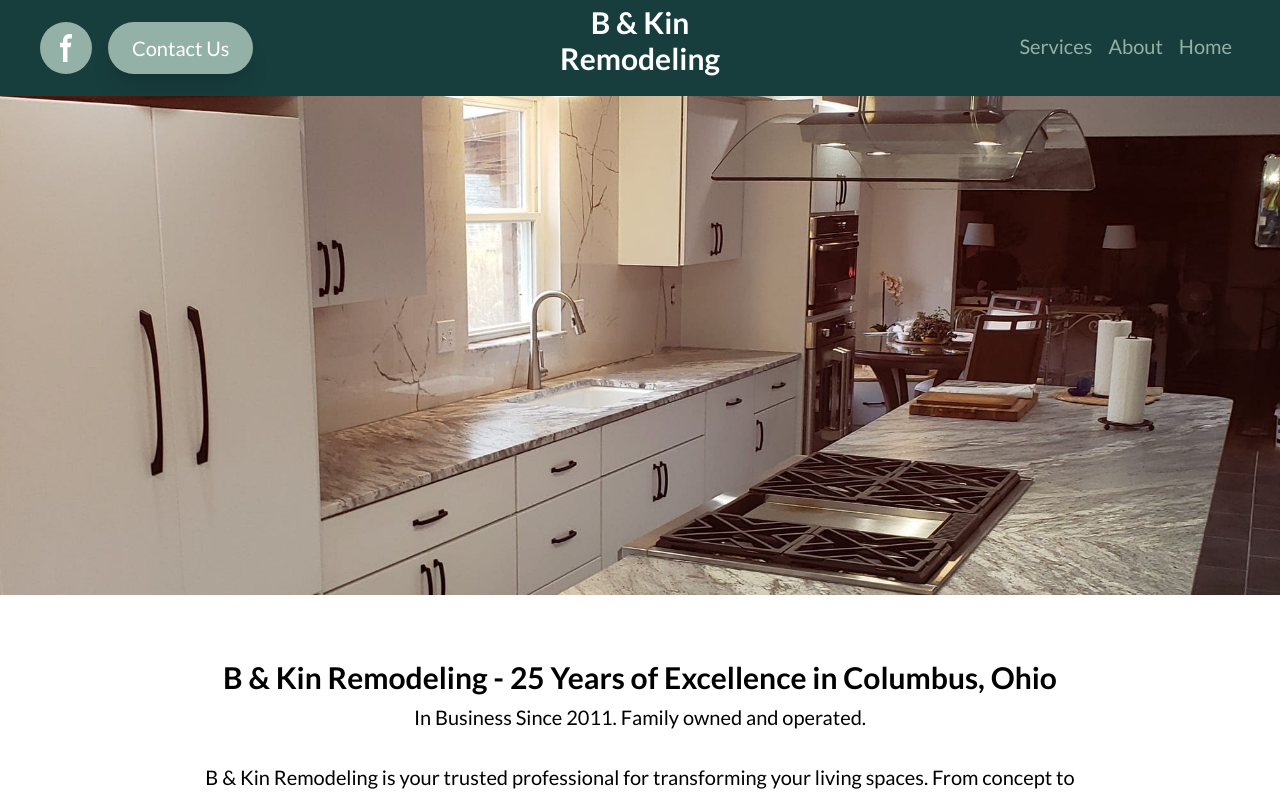
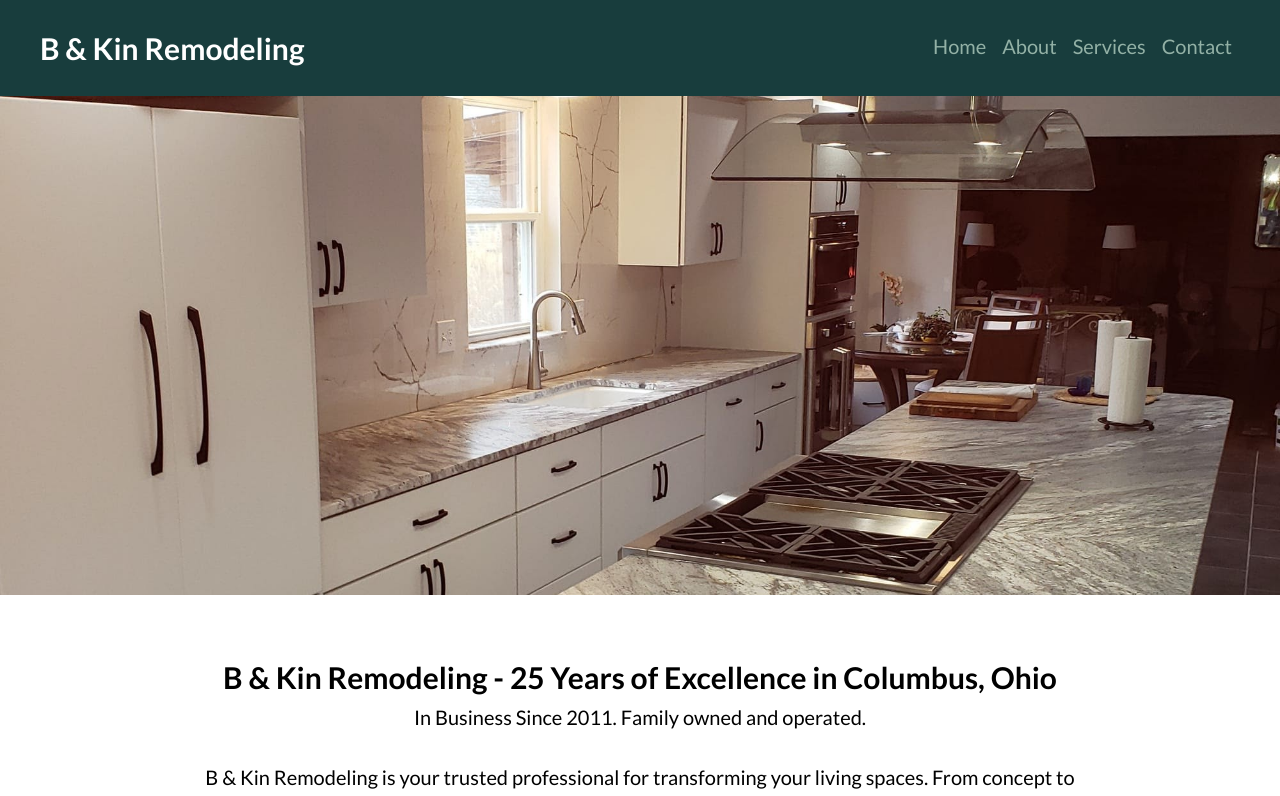
Before and after one commit to jppoullet/b-and-kin-remodeling, a React (Vite) app: page / in a window 1280 px wide. Shown: the top 796 px of the page. Built offline with nearby package versions, Linux system fonts and the light colour scheme.

Commit message:
restyled nav bar and footer

```diff
--- a/src/cards/ContactCard.jsx
+++ b/src/cards/ContactCard.jsx
@@ -68,17 +68,15 @@ const ContactCard = () => {
           Reach out today!
         </h2>
 
-        <p className="mt-8">
         <a
           href="tel:6143906882"
           aria-label="Phone Number"
-            className="hover:font-bold flex justify-center items-center gap-3"
+          className="hover:font-bold flex justify-center items-center gap-3 mt-8"
         >
           <HiOutlinePhone />
           614-390-6882
         </a>
-        </p>
-        <p>
+
         <a
           href="mailto:"
           aria-label="Email Address"
@@ -87,7 +85,6 @@ const ContactCard = () => {
           <HiOutlineMail />
           bnkin.remodeling@yahoo.com
         </a>
-        </p>
       </div>
 
       <form
--- a/src/cards/FooterCard.jsx
+++ b/src/cards/FooterCard.jsx
@@ -1,23 +1,23 @@
 import React from "react";
 import { HiOutlinePhone, HiOutlineMail } from "react-icons/hi";
+import { FaFacebookSquare } from "react-icons/fa";
 
 const FooterCard = () => {
   return (
-    <div className="text-center pt-12 pb-16 mt-10 bottom-0 leading-relaxed bg-primary text-secondary">
-      <h1 className="text-xl">Contact</h1>
+    <div className="flex flex-col items-center text-center pt-12 pb-16 mt-10 bottom-0 leading-relaxed bg-primary text-secondary">
+      <h2 className="text-xl">Contact</h2>
       <br />
-      <p>Benjamin - Owner</p>
-      <p>
+      <h3>Benjamin - Owner</h3>
+
       <a
         href="tel:6143906882"
         aria-label="Phone Number"
-          className="hover:font-bold flex justify-center items-center gap-3"
+        className="hover:font-bold flex justify-center items-center gap-3 mt-4"
       >
         <HiOutlinePhone />
         614-390-6882
       </a>
-      </p>
-      <p>
+
       <a
         href="mailto:"
         aria-label="Email Address"
@@ -26,7 +26,12 @@ const FooterCard = () => {
         <HiOutlineMail />
         bnkin.remodeling@yahoo.com
       </a>
-      </p>
+      <a
+        href="https://www.facebook.com/profile.php?id=100063549162496"
+        className="mt-2 hover:scale-110"
+      >
+        <FaFacebookSquare size={40} />
+      </a>
     </div>
   );
 };
--- a/src/components/Navbar.jsx
+++ b/src/components/Navbar.jsx
@@ -55,51 +55,41 @@ const Navbar = () => {
   return (
     <nav className="bg-primary w-full fixed top-0 z-50">
       {/* Desktop View */}
-      <div className="grid grid-cols-3 items-center mx-10 py-1 md:max-w-[1200px] xl:mx-auto">
+      <div className="flex items-center justify-between mx-10 py-6 md:max-w-[1200px] xl:mx-auto">
         {/* Social Contact Us */}
-
-        <div className="hidden md:flex gap-4 items-center">
-          {/* Facebook Icon */}
-          <FacebookBtn />
-
-          {/* Contact Us */}
-          <a href="#contactSection">
-            <Btn>Contact Us</Btn>
-          </a>
-        </div>
 
         {/* Home - Business Name/Logo */}
         <div className="flex flex-col items-center">
-          <div className="text-center text-3xl text-white font-bold no-underline cursor-pointer pb-4">
-            <a href="/">
-              B & Kin
-              <br />
-              Remodeling
-            </a>
+          <div className="text-center text-3xl text-white font-bold no-underline cursor-pointer">
+            <a href="/">B & Kin Remodeling</a>
           </div>
         </div>
 
         {/* Nav Menu */}
         <div className="hidden md:flex text-secondary text-xl justify-end">
           <a
-            href="#gallerySection"
+            href="#home"
             className="block relative p-2 my-0 hover:font-bold after:block after:scale-x-0 after:h-1 after:w-full after:bg-secondary after:transition after:ease-in-out after:duration-200 after:hover:scale-x-100"
           >
-            Services
+            Home
           </a>
-
           <a
             href="#aboutSection"
             className="block relative p-2 my-0 hover:font-bold after:block after:scale-x-0 after:h-1 after:w-full after:bg-secondary after:transition after:ease-in-out after:duration-200 after:hover:scale-x-100"
           >
             About
           </a>
-
           <a
-            href="#home"
+            href="#gallerySection"
             className="block relative p-2 my-0 hover:font-bold after:block after:scale-x-0 after:h-1 after:w-full after:bg-secondary after:transition after:ease-in-out after:duration-200 after:hover:scale-x-100"
           >
-            Home
+            Services
+          </a>
+          <a
+            href="#contactSection"
+            className="block relative p-2 my-0 hover:font-bold after:block after:scale-x-0 after:h-1 after:w-full after:bg-secondary after:transition after:ease-in-out after:duration-200 after:hover:scale-x-100"
+          >
+            Contact
           </a>
         </div>
 
--- a/src/sections/ContactSection.jsx
+++ b/src/sections/ContactSection.jsx
@@ -1,5 +1,6 @@
 import React from "react";
 import ContactCard from "../cards/ContactCard";
+import { FaFacebookSquare } from "react-icons/fa";
 
 const ContactSection = () => {
   return (
```
Lines whose indentation alone changed are shown as unchanged.
